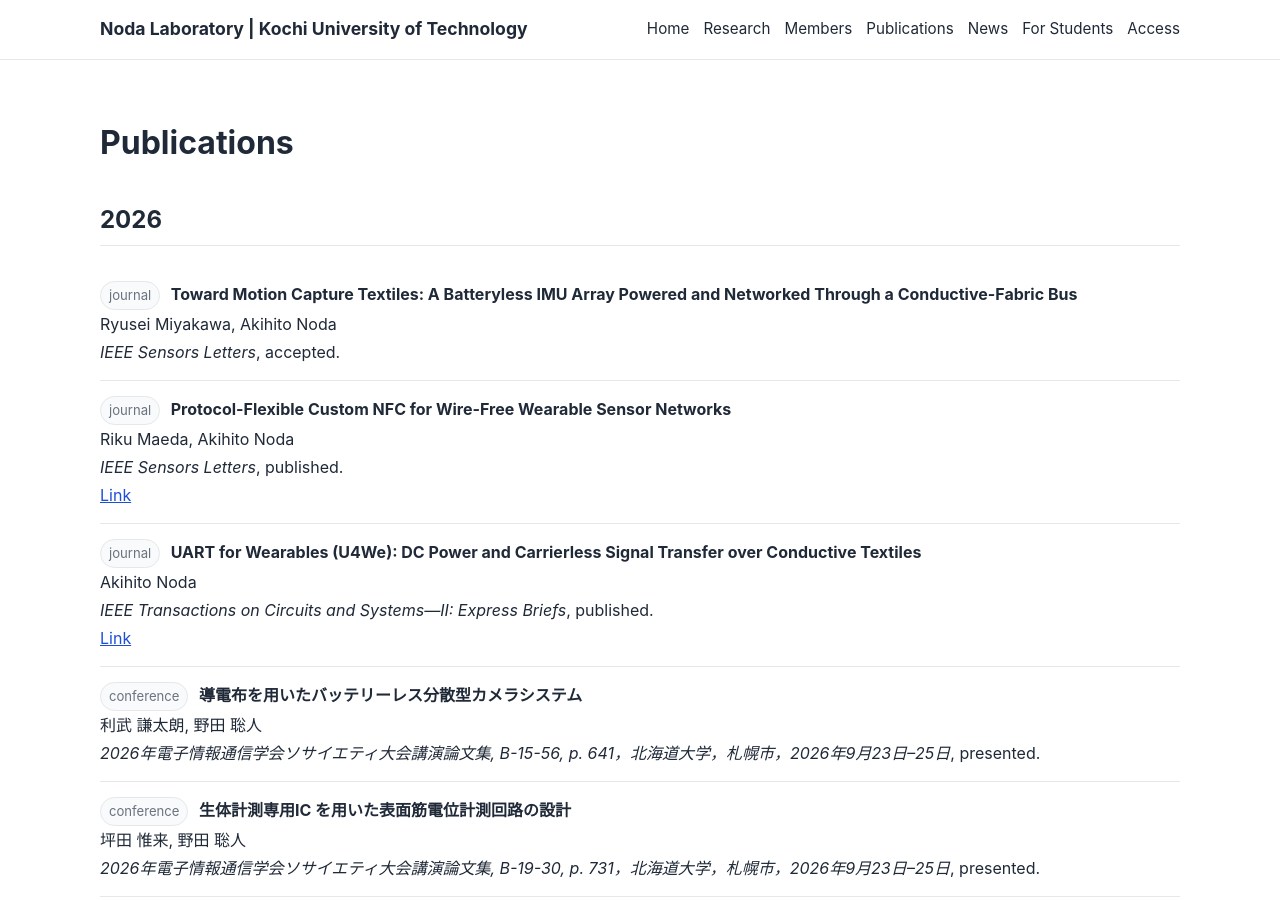
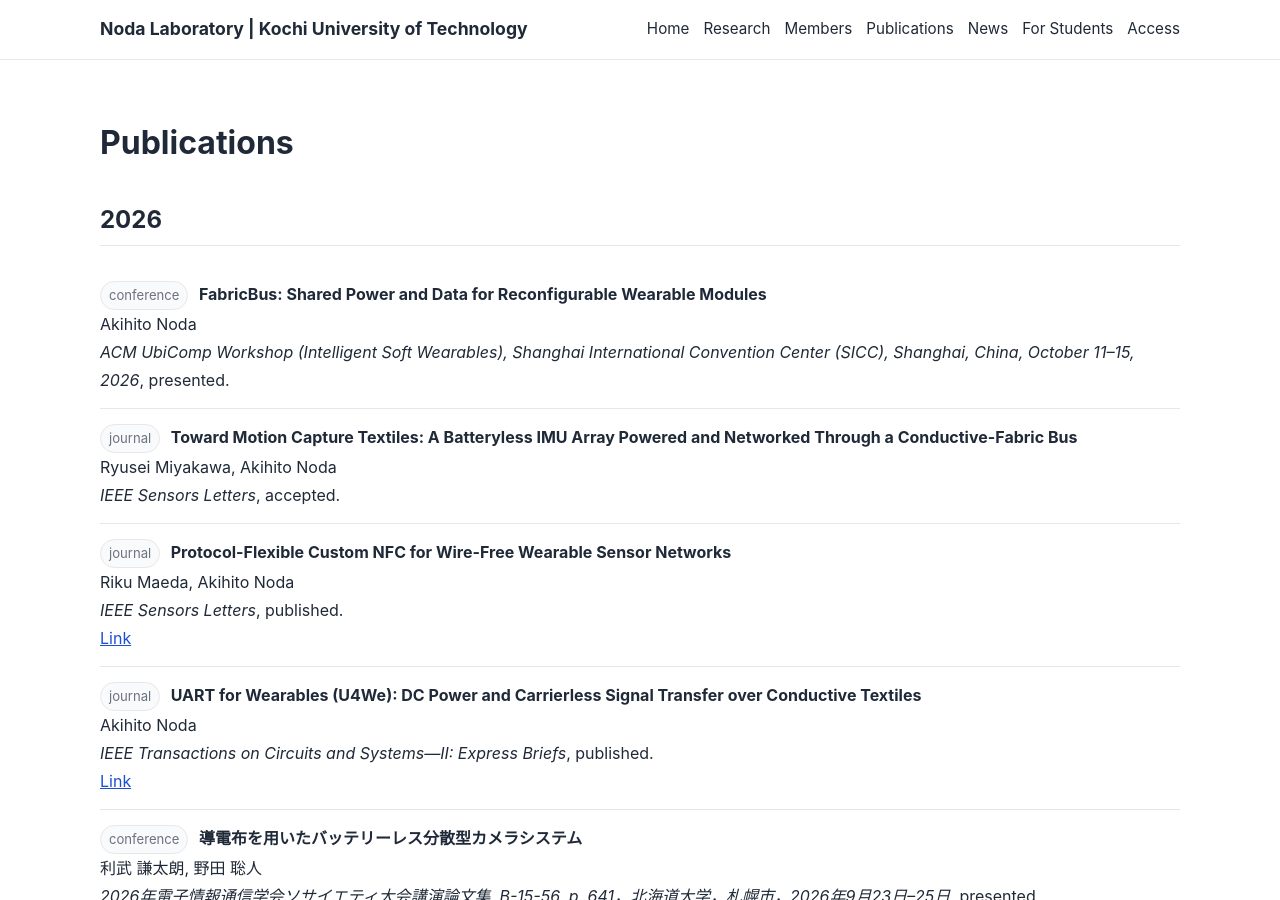
Before and after one commit to akihito-noda/lab-website, a Jekyll site: the page built from publications.md, in a window 1280 px wide and 900 px high. Built offline with Jekyll 4.4.1, drawn with Linux system fonts in a browser that asks for light colours.

Commit message:
Update publications.yml

```diff
--- a/_data/publications.yml
+++ b/_data/publications.yml
@@ -1,3 +1,11 @@
+- year: 2026
+  type: "conference"
+  authors: "Akihito Noda"
+  title: "FabricBus: Shared Power and Data for Reconfigurable Wearable Modules"
+  venue: "ACM UbiComp Workshop (Intelligent Soft Wearables), Shanghai International Convention Center (SICC), Shanghai, China, October 11–15, 2026"
+  status: "presented"
+  url: ""
+
 - year: 2026
   type: "journal"
   authors: "Ryusei Miyakawa, Akihito Noda"
```
